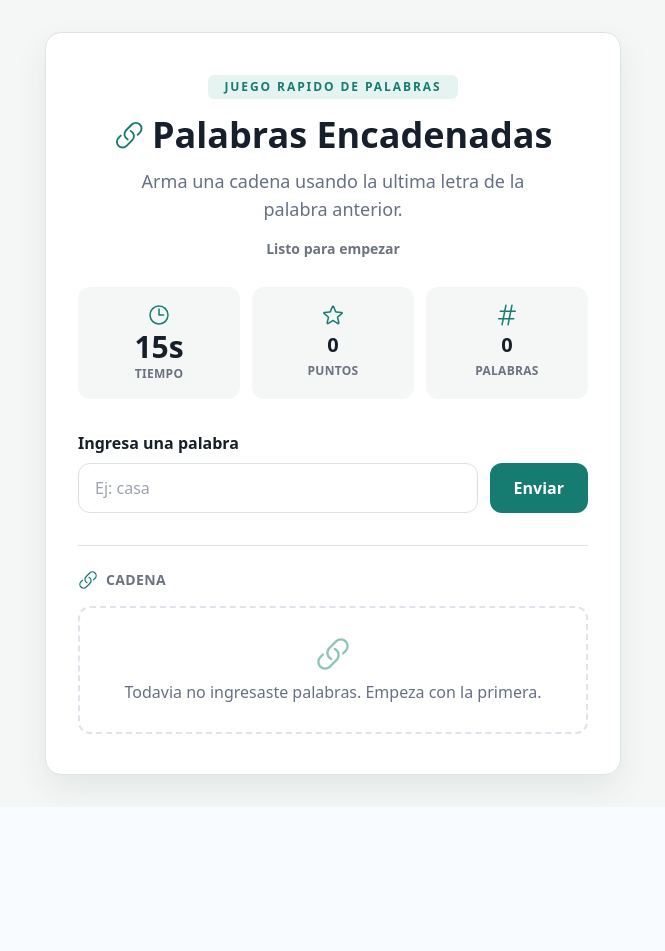
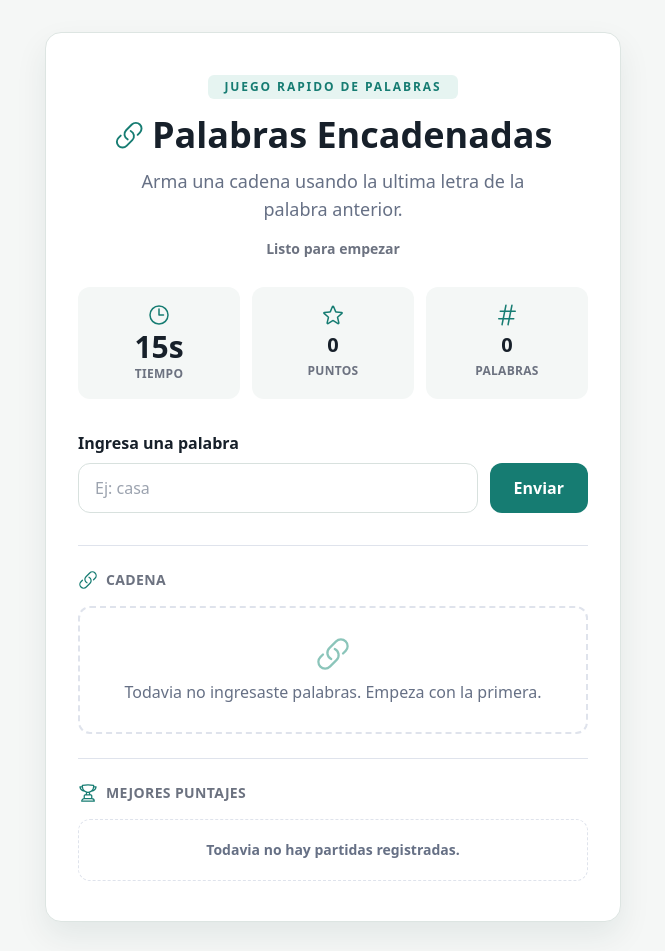
Before and after one commit to carolinaciampini/unq-ui-carolina-ciampini-trabajo-final, a React (Vite) app: page / in a window 1280 px wide. Shown: the top 951 px of the page, without its empty margins (307-972 px from the left). Before the commit the page ends 807 px from the top, so only its background shows below. Built offline with nearby package versions, Linux system fonts and the light colour scheme.

Commit message:
feat: add local leaderboard

```diff
--- a/src/App.tsx
+++ b/src/App.tsx
@@ -1,45 +1,7 @@
-import { GameHeader } from './components/game/GameHeader'
-import { GameOver } from './components/game/GameOver'
-import { GameStats } from './components/game/GameStats'
-import { WordChain } from './components/game/WordChain'
-import { WordForm } from './components/game/WordForm'
-import { GameLayout } from './components/layout/GameLayout'
-import { useWordGame } from './hooks/useWordGame'
+import { GamePage } from './pages/Game/GamePage'
 
 function App() {
-  const {
-    feedback,
-    gameStatus,
-    isSubmitting,
-    restartGame,
-    score,
-    seconds,
-    submitWord,
-    words,
-  } = useWordGame()
-  const isGameFinished = gameStatus === 'finished'
-
-  return (
-    <GameLayout>
-      <GameHeader status={gameStatus} />
-      <GameStats seconds={seconds} score={score} wordsCount={words.length} />
-      {isGameFinished ? (
-        <GameOver
-          score={score}
-          wordsCount={words.length}
-          onRestart={restartGame}
-        />
-      ) : (
-        <WordForm
-          feedback={feedback}
-          isDisabled={isGameFinished}
-          isSubmitting={isSubmitting}
-          onSubmitWord={submitWord}
-        />
-      )}
-      <WordChain words={words} />
-    </GameLayout>
-  )
+  return <GamePage />
 }
 
 export default App
--- /dev/null
+++ b/src/components/game/Leaderboard.tsx
@@ -0,0 +1,45 @@
+import { HiOutlineTrophy } from 'react-icons/hi2'
+import type { LeaderboardEntry } from '../../types/game'
+
+type LeaderboardProps = {
+  entries: LeaderboardEntry[]
+}
+
+export function Leaderboard({ entries }: LeaderboardProps) {
+  return (
+    <section className="mt-6 border-t border-[#dfe3ec] pt-6" aria-labelledby="leaderboard-title">
+      <h2
+        className="mb-4 flex items-center gap-2 text-sm font-black uppercase tracking-wide text-[#6c7280]"
+        id="leaderboard-title"
+      >
+        <HiOutlineTrophy className="text-xl text-teal-main" aria-hidden="true" />
+        Mejores puntajes
+      </h2>
+
+      {entries.length === 0 ? (
+        <p className="rounded-xl border border-dashed border-[#dfe3ec] px-4 py-5 text-center text-sm font-semibold text-muted">
+          Todavia no hay partidas registradas.
+        </p>
+      ) : (
+        <ol className="grid gap-2">
+          {entries.map((entry, index) => (
+            <li
+              className="grid grid-cols-[auto_1fr_auto] items-center gap-3 rounded-xl bg-[#f4f7f6] px-4 py-3"
+              key={entry.id}
+            >
+              <span className="grid h-7 w-7 place-items-center rounded-full bg-teal-soft text-sm font-black text-teal-main">
+                {index + 1}
+              </span>
+              <span className="font-bold text-ink">
+                {entry.score} puntos
+              </span>
+              <span className="text-sm font-semibold text-muted">
+                {entry.wordsCount} palabras
+              </span>
+            </li>
+          ))}
+        </ol>
+      )}
+    </section>
+  )
+}
--- a/src/hooks/useWordGame.ts
+++ b/src/hooks/useWordGame.ts
@@ -1,6 +1,10 @@
 import { useEffect, useRef, useState } from 'react'
+import {
+  getLeaderboard,
+  saveLeaderboardEntry,
+} from '../services/leaderboardStorage'
 import { validateWordExists } from '../services/wordApi'
-import type { Feedback, GameStatus } from '../types/game'
+import type { Feedback, GameStatus, LeaderboardEntry } from '../types/game'
 import {
   getLastLetter,
   getWordScore,
@@ -17,14 +21,26 @@ export function useWordGame() {
   const [feedback, setFeedback] = useState<Feedback | null>(null)
   const [gameStatus, setGameStatus] = useState<GameStatus>('idle')
   const [isSubmitting, setIsSubmitting] = useState(false)
+  const [leaderboard, setLeaderboard] = useState<LeaderboardEntry[]>(() =>
+    getLeaderboard(),
+  )
   const [seconds, setSeconds] = useState(TURN_SECONDS)
   const gameStatusRef = useRef(gameStatus)
+  const scoreRef = useRef(0)
+  const wasCurrentGameSavedRef = useRef(false)
+  const currentGameIdRef = useRef(crypto.randomUUID())
+  const wordsRef = useRef<string[]>([])
 
   const score = words.reduce((total, word) => total + getWordScore(word), 0)
 
   useEffect(() => {
     gameStatusRef.current = gameStatus
   }, [gameStatus])
+
+  useEffect(() => {
+    scoreRef.current = score
+    wordsRef.current = words
+  }, [score, words])
 
   useEffect(() => {
     if (gameStatus !== 'playing') {
@@ -36,6 +52,19 @@ export function useWordGame() {
         if (currentSeconds <= 1) {
           window.clearInterval(intervalId)
           setGameStatus('finished')
+
+          if (wordsRef.current.length > 0 && !wasCurrentGameSavedRef.current) {
+            wasCurrentGameSavedRef.current = true
+            const updatedLeaderboard = saveLeaderboardEntry({
+              id: currentGameIdRef.current,
+              score: scoreRef.current,
+              wordsCount: wordsRef.current.length,
+              date: new Date().toISOString(),
+            })
+
+            setLeaderboard(updatedLeaderboard)
+          }
+
           return 0
         }
 
@@ -133,12 +162,15 @@ export function useWordGame() {
     setGameStatus('idle')
     setIsSubmitting(false)
     setSeconds(TURN_SECONDS)
+    wasCurrentGameSavedRef.current = false
+    currentGameIdRef.current = crypto.randomUUID()
   }
 
   return {
     feedback,
     gameStatus,
     isSubmitting,
+    leaderboard,
     restartGame,
     score,
     seconds,
--- /dev/null
+++ b/src/pages/Game/GamePage.tsx
@@ -0,0 +1,46 @@
+import { GameHeader } from '../../components/game/GameHeader'
+import { GameOver } from '../../components/game/GameOver'
+import { GameStats } from '../../components/game/GameStats'
+import { Leaderboard } from '../../components/game/Leaderboard'
+import { WordChain } from '../../components/game/WordChain'
+import { WordForm } from '../../components/game/WordForm'
+import { GameLayout } from '../../components/layout/GameLayout'
+import { useWordGame } from '../../hooks/useWordGame'
+
+export function GamePage() {
+  const {
+    feedback,
+    gameStatus,
+    isSubmitting,
+    leaderboard,
+    restartGame,
+    score,
+    seconds,
+    submitWord,
+    words,
+  } = useWordGame()
+  const isGameFinished = gameStatus === 'finished'
+
+  return (
+    <GameLayout>
+      <GameHeader status={gameStatus} />
+      <GameStats seconds={seconds} score={score} wordsCount={words.length} />
+      {isGameFinished ? (
+        <GameOver
+          score={score}
+          wordsCount={words.length}
+          onRestart={restartGame}
+        />
+      ) : (
+        <WordForm
+          feedback={feedback}
+          isDisabled={isGameFinished}
+          isSubmitting={isSubmitting}
+          onSubmitWord={submitWord}
+        />
+      )}
+      <WordChain words={words} />
+      <Leaderboard entries={leaderboard} />
+    </GameLayout>
+  )
+}
--- /dev/null
+++ b/src/services/leaderboardStorage.ts
@@ -0,0 +1,40 @@
+import type { LeaderboardEntry } from '../types/game'
+
+const LEADERBOARD_KEY = 'palabras-encadenadas-leaderboard'
+const MAX_LEADERBOARD_ENTRIES = 10
+
+export function getLeaderboard() {
+  const storedLeaderboard = window.localStorage.getItem(LEADERBOARD_KEY)
+
+  if (storedLeaderboard === null) {
+    return []
+  }
+
+  try {
+    return JSON.parse(storedLeaderboard) as LeaderboardEntry[]
+  } catch {
+    return []
+  }
+}
+
+export function saveLeaderboardEntry(entry: LeaderboardEntry) {
+  const leaderboardWithoutCurrentEntry = getLeaderboard().filter(
+    (storedEntry) => storedEntry.id !== entry.id,
+  )
+  const updatedLeaderboard = [...leaderboardWithoutCurrentEntry, entry]
+    .sort((firstEntry, secondEntry) => {
+      if (secondEntry.score !== firstEntry.score) {
+        return secondEntry.score - firstEntry.score
+      }
+
+      return secondEntry.wordsCount - firstEntry.wordsCount
+    })
+    .slice(0, MAX_LEADERBOARD_ENTRIES)
+
+  window.localStorage.setItem(
+    LEADERBOARD_KEY,
+    JSON.stringify(updatedLeaderboard),
+  )
+
+  return updatedLeaderboard
+}
```
Also changed, not shown: src/types/game.ts (+7 -0 lines), 1 other file (tests, documents, lock files or other folders).
